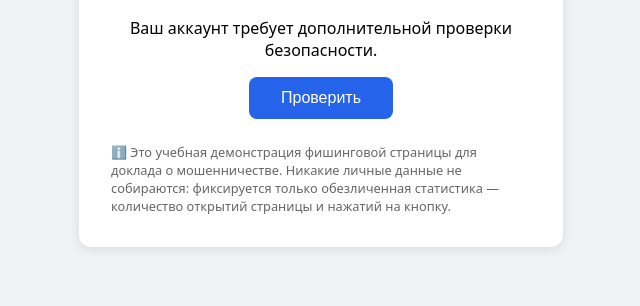
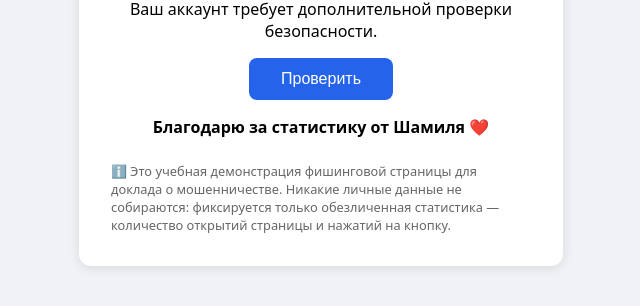
Before and after one commit to shampun2288-hub/phishing-demo, a plain HTML site: page index.html in a window 1280 px wide. Both pictures are taken after a click on the button "Проверить". Shown: the part 308-614 px from the top of the page, without its empty margins (319-959 px from the left). Drawn offline with nearby package versions, Linux system fonts and the light colour scheme; no server answers.

Commit message:
Update index.html

```diff
--- a/index.html
+++ b/index.html
@@ -60,7 +60,7 @@
       const SUPABASE_URL = 'https://hczktrehwxufbidacgpq.supabase.co';
       const SUPABASE_KEY = 'sb_publishable_NfHUJ7LhoDvT-_GCZKzd8w_eZtSXv80';
 
-      const supabase = supabase.createClient(SUPABASE_URL, SUPABASE_KEY);
+      const sb = window.supabase.createClient(SUPABASE_URL, SUPABASE_KEY);
 
       // UUID посетителя: один раз создаётся и хранится в localStorage.
       // Повторное открытие страницы тем же браузером не добавит нового посетителя.
@@ -75,7 +75,7 @@
 
       async function trackEvent(event) {
         try {
-          await supabase.rpc('track_demo', {
+          await sb.rpc('track_demo', {
             p_visitor_id: getVisitorId(),
             p_event: event
           });
@@ -84,14 +84,16 @@
         }
       }
 
+      // Обработчик кнопки вешаем сразу, чтобы демо работало
+      // даже если статистика по какой-то причине недоступна
+      document.getElementById('check-btn').addEventListener('click', async () => {
+        document.getElementById('result').textContent =
+          'Благодарю за статистику от Шамиля ❤️';
+        await trackEvent('click');
+      });
+
       // Фиксируем открытие страницы
       trackEvent('open');
-
-      document.getElementById('check-btn').addEventListener('click', async () => {
-        await trackEvent('click');
-        document.getElementById('result').textContent =
-          'Благодарю за статистику от Шамиля ❤️';
-      });
     </script>
   </body>
 </html>
```
